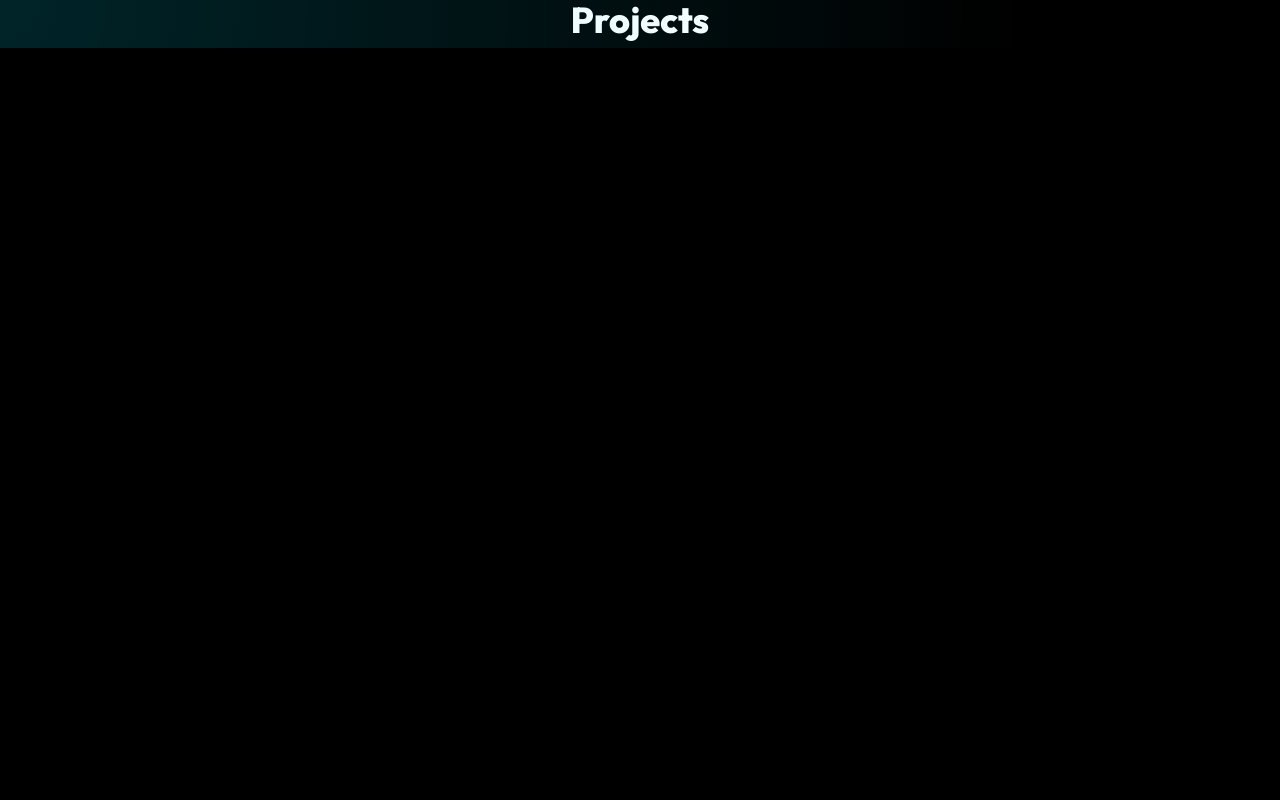
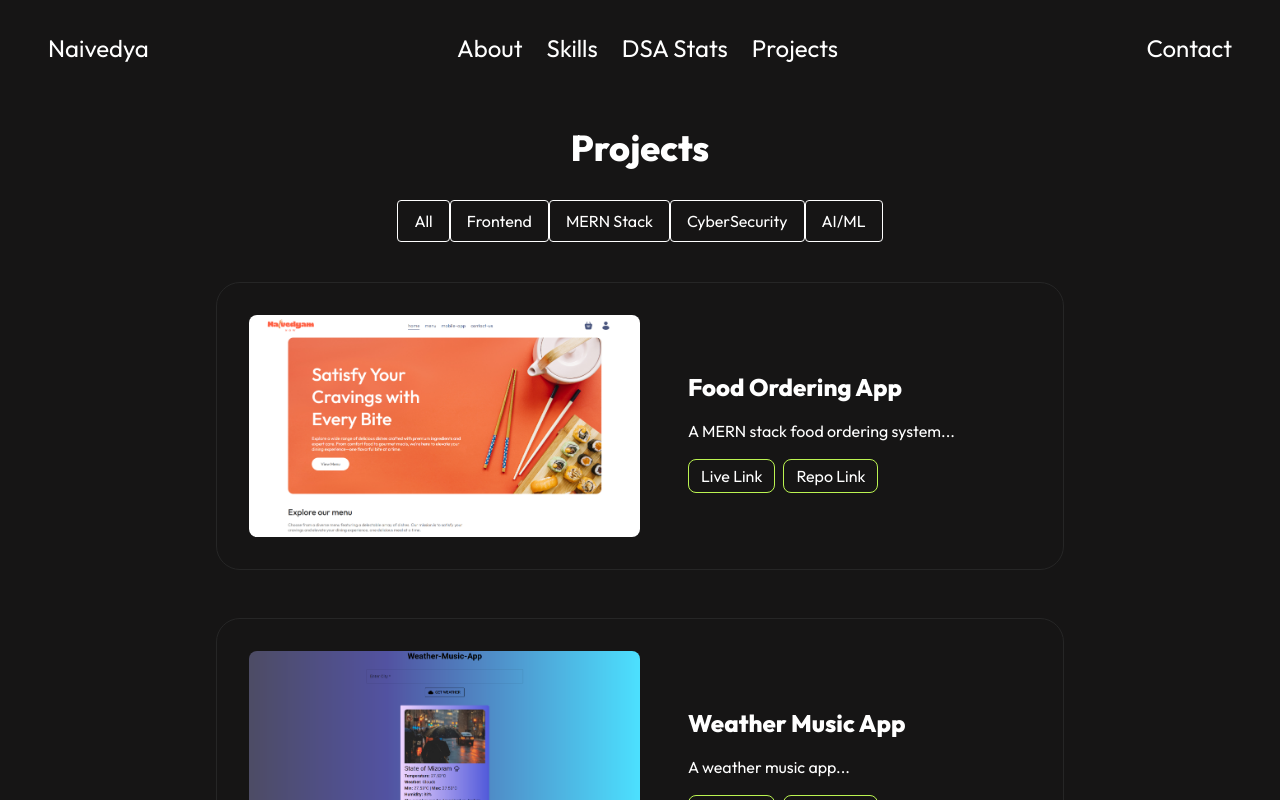
Before and after one commit to Naivedya-Baranwal/my-portfolio, a Next.js app: page /projects in a window 1280 px wide. Shown: the top 800 px of the page. Built offline with nearby package versions, Linux system fonts and the light colour scheme.

Commit message:
Added Separate Project Page

```diff
--- a/app/globals.css
+++ b/app/globals.css
@@ -1,7 +1,9 @@
 @import "tailwindcss";
 
 *{
-    background-color: black;
+    background-color: rgb(22 21 21);
+    /* background-color: rgb(115, 111, 111); */
+    /* background-color: black; */
     color: white;
 
     /* background-color: white;
--- a/app/layout.js
+++ b/app/layout.js
@@ -1,7 +1,7 @@
-import SpotlightCard from "@/components/animations/SpotlightWrapper";
 import "./globals.css";
 import { Varela_Round,Outfit } from 'next/font/google'
 import SpotlightWrapper from "@/components/animations/SpotlightWrapper";
+import Navbar from "@/components/Navbar";
 
 
 const varelaRound = Varela_Round({
@@ -23,7 +23,8 @@ export default function RootLayout({ children }) {
   return (
     <html lang="en">
       <body className={`${varelaRound.className} ${outFit.className}` }>
-       <SpotlightWrapper
+          <Navbar/>
+        <SpotlightWrapper
        className="custom-spotlight-card w-full" spotlightColor="rgba(0, 229, 255, 0.4)"
        >
          {children}
--- a/app/page.js
+++ b/app/page.js
@@ -24,9 +24,9 @@ const page = () => {
         <DsaProgress />
       </div>
 
-      {/* <div id="projects"> */}
+      <div id="projects">
         <Projects />
-      {/* </div> */}
+      </div>
 
       <div id="contact">
         <Contact />
--- /dev/null
+++ b/app/projects/FilterBar.jsx
@@ -0,0 +1,16 @@
+'use client'
+import React from 'react';
+
+const FilterBar = ({ setProjectType }) => {
+    return (
+        <div className='flex justify-center mx-34'>
+                <button onClick={() => setProjectType('all')} className='cursor-pointer border px-4 py-2 rounded'>All</button>
+                <button onClick={() => setProjectType('Frontend')} className='cursor-pointer border px-4 py-2 rounded'>Frontend</button>
+                <button onClick={() => setProjectType('Full Stack')} className='cursor-pointer border px-4 py-2 rounded'>MERN Stack</button>
+                <button onClick={() => setProjectType('cybersecurity')} className='cursor-pointer border px-4 py-2 rounded'>CyberSecurity</button>
+                <button onClick={() => setProjectType('ai/ml')} className='cursor-pointer border px-4 py-2 rounded'>AI/ML</button>
+        </div>
+    );
+};
+
+export default FilterBar;
--- a/app/projects/page.jsx
+++ b/app/projects/page.jsx
@@ -1,13 +1,36 @@
-import React from 'react'
+'use client'
+import React, { useState } from 'react';
+import FilterBar from '@/app/projects/FilterBar';
 import projects from '@/data/projects';
+import ProjectCard from '@/components/ProjectCard';
 
-const page = () => {
+const Page = () => {
+  const [projectType, setProjectType] = useState("all");
+
+  const filteredProjects = projectType === "all"
+    ? projects
+    : projects.filter((project) => project.type === projectType);
+
   return (
-    <div>
-       <h1 className='text-4xl text-center font-bold pb-2 mb-8'>Projects</h1>
+    <div className="relative w-full min-h-screen overflow-hidden">
 
+      <div className='w-full relative px-8 pt-32'>
+        <h1 className='text-4xl text-center font-bold mb-8'>Projects</h1>
+
+        <FilterBar setProjectType={setProjectType} />
+
+        <div className='space-y-12 mt-10 mx-46'>
+          {filteredProjects.length > 0 ? (
+            filteredProjects.map((project, index) => (
+              <ProjectCard key={project.id} project={project} index={index} />
+            ))
+          ) : (
+            <p className='text-center text-gray-400'>No projects found for this category.</p>
+          )}
+        </div>
+      </div>
     </div>
-  )
-}
+  );
+};
 
-export default page
+export default Page;
--- a/components/Hero.jsx
+++ b/components/Hero.jsx
@@ -1,23 +1,9 @@
 import React from 'react'
 import Image from 'next/image';
-import { Link } from 'react-scroll';
 
 const Hero = () => {
   return (
     <div className=' flex flex-col h-screen '>
-      <nav className='flex z-5 justify-between py-8 px-12  text-2xl fixed w-full'>
-        <div>Naivedya</div>
-        <div className='flex gap-x-6 '>
-          <Link to="about" smooth={true} duration={500} offset={-110} className="cursor-pointer">About</Link>
-          <Link to="skills" smooth={true} duration={500} offset={-100} className="cursor-pointer">Skills</Link>
-          <Link to="DsaProgress" smooth={true} duration={500} offset={-100} className="cursor-pointer">DSA Stats</Link>
-          <Link href="/projects" smooth={true} duration={500} offset={-100} className="cursor-pointer">Projects</Link>
-        </div>
-        <div>
-          <Link to="contact" smooth={true} duration={500} offset={-100} className="cursor-pointer">Contact Me</Link>
-        </div>
-      </nav>
-
       <div className='mt-44 flex '>
         <div className='text-sm/8 w-1/2 p-20'>
           <h1 className='font-[varelaRound] text-7xl mb-8'>Hello, my name is Naivedya Baranwal</h1>
@@ -36,9 +22,7 @@ const Hero = () => {
             className="rounded-[7.5vw] transform transition duration-500 hover:scale-103 border-green-700 border-3"
           />
         </div>
-
       </div>
-
     </div>
   )
 }
--- /dev/null
+++ b/components/Navbar.jsx
@@ -0,0 +1,44 @@
+'use client'
+import React from 'react'
+import { Link as ScrollLink } from 'react-scroll';
+import { usePathname } from 'next/navigation';
+import NextLink from 'next/link';
+
+const Navbar = () => {
+    const pathname = usePathname();
+    const isHome = pathname === '/';
+    return (
+        <div className=''>
+            <nav className='flex z-5 justify-between py-8 px-12  text-2xl fixed w-full'>
+                <div>Naivedya</div>
+                {isHome ? (
+                    <>
+                        <div className='flex gap-x-6'>
+                            <ScrollLink to="about" smooth={true} duration={500} offset={-110} className="cursor-pointer">About</ScrollLink>
+                            <ScrollLink to="skills" smooth={true} duration={500} offset={-100} className="cursor-pointer">Skills</ScrollLink>
+                            <ScrollLink to="DsaProgress" smooth={true} duration={500} offset={-100} className="cursor-pointer">DSA Stats</ScrollLink>
+                            <ScrollLink to="projects" smooth={true} duration={500} offset={-100} className="cursor-pointer">Projects</ScrollLink>
+                        </div>
+                        <div>
+                            <ScrollLink to="contact" smooth={true} duration={500} offset={-100} className="cursor-pointer">Contact Me</ScrollLink>
+                        </div>
+                    </>
+                ) : (
+                    <>
+                        <div className='flex gap-x-6'>
+                            <NextLink href="/#about">About</NextLink>
+                            <NextLink href="/#skills">Skills</NextLink>
+                            <NextLink href="/#DsaProgress">DSA Stats</NextLink>
+                            <NextLink href="/projects">Projects</NextLink>
+                        </div>
+                        <div>
+                            <NextLink href="/#contact">Contact</NextLink>
+                        </div>
+                    </>
+                )}
+            </nav>
+        </div>
+    )
+}
+
+export default Navbar
--- a/components/ProjectCard.jsx
+++ b/components/ProjectCard.jsx
@@ -13,12 +13,12 @@ const ProjectCard = ({project}) => {
                     <h1 className='text-2xl font-bold mb-4'>{title}</h1>
                 <p className='text-md text-gray-300 mb-4'>{description}</p>
                 <div className='flex gap-x-2'>
-                    <a href={liveLink} target="_blank" rel="noreferrer">
-                        <button className='cursor-pointer bg-blue-500 text-white border border-lime-300 px-3 py-1 rounded-lg'>Live Link</button>
-                    </a>
-                    <a href={repoLink} target="_blank" rel="noreferrer">
-                        <button className='cursor-pointer bg-gray-500 text-white border border-lime-300 px-3 py-1 rounded-lg'>Repo Link</button>
-                    </a>
+                   {liveLink &&  <a href={liveLink} target="_blank" rel="noreferrer">
+                        <button className='cursor-pointer border border-lime-300 px-3 py-1 rounded-lg'>Live Link</button>
+                    </a>}
+                   {repoLink && <a href={repoLink} target="_blank" rel="noreferrer">
+                        <button className='cursor-pointer border border-lime-300 px-3 py-1 rounded-lg'>Repo Link</button>
+                    </a>}
                 </div>
                 </div>
 
--- a/components/Projects.jsx
+++ b/components/Projects.jsx
@@ -10,7 +10,7 @@ const Projects = () => {
     <div className='text-center'>
       <h1 className='text-4xl text-center font-bold pb-2 mb-8'>Projects</h1>
       <div className=' space-y-12 mx-64'>
-        {firstFour.map((project, index) => (
+        {firstFour.map((project) => (
           <ProjectCard key={project.id} project={project} />
         ))}
       </div>
--- a/components/animations/SpotlightWrapper.jsx
+++ b/components/animations/SpotlightWrapper.jsx
@@ -1,4 +1,4 @@
-"use client";
+"use client"
 import { useRef, useState } from "react";
 
 const SpotlightWrapper = ({ children, spotlightColor = "rgba(0, 229, 255, 0.15)", className = "" }) => {
--- a/data/projects.js
+++ b/data/projects.js
@@ -13,12 +13,20 @@ const projects = [
         id: 'Weather-Music-App',
         title: 'Weather Music App',
         type: 'Frontend',
-        description: 'A task management app with CRUD operations...',
+        description: 'A weather music app...',
         image: '/projects/Weather-Music-App.png',
         liveLink: 'https://weather-music-app-naivedya-baranwals-projects.vercel.app/',
         repoLink: 'https://github.com/Naivedya-Baranwal/weather-music-app'
     },
-     {
+    {
+        id: 'PMS',
+        title: 'Payment Management System',
+        type: 'Full Stack',
+        description: 'A payment management system...',
+        image: '/projects/PMS.png',
+        repoLink: 'https://github.com/Naivedya-Baranwal/Payment-Management-System'
+    },
+    {
         id: 'Netflix',
         title: 'Netflix Frontend Replica',
         type: 'Frontend',
@@ -27,7 +35,7 @@ const projects = [
         liveLink: 'https://spiffy-kelpie-370452.netlify.app/',
         repoLink: 'https://github.com/Naivedya-Baranwal/Netflix-Frontend-Replica',
     },
-      {
+     {
         id: 'To-do-list',
         title: 'To Do List App',
         type: 'Frontend',
@@ -35,14 +43,6 @@ const projects = [
         image:  '/projects/To-do-list.png',
         liveLink: 'https://to-do-list-naivedya-baranwals-projects.vercel.app/',
         repoLink: 'https://github.com/Naivedya-Baranwal/to-do-list'
-    },
-    {
-        id: 'PMS',
-        title: 'Payment Management System',
-        type: 'Full Stack',
-        description: 'A payment management system...',
-        image: '/projects/PMS.png',
-        repoLink: 'https://github.com/Naivedya-Baranwal/Payment-Management-System'
     },
     {
         id: 'Aim-trainer',
--- a/package.json
+++ b/package.json
@@ -9,15 +9,10 @@
     "lint": "next lint"
   },
   "dependencies": {
-    "@emotion/react": "^11.14.0",
-    "@emotion/styled": "^11.14.1",
-    "@mui/icons-material": "^7.2.0",
-    "@mui/material": "^7.2.0",
     "axios": "^1.10.0",
     "motion": "^12.19.2",
     "next": "15.3.4",
     "react": "^19.0.0",
-    "react-circular-progressbar": "^2.2.0",
     "react-dom": "^19.0.0",
     "react-icons": "^5.5.0",
     "react-scroll": "^1.9.3",
```
Also changed, not shown: 1 other file (tests, documents, lock files or other folders).
